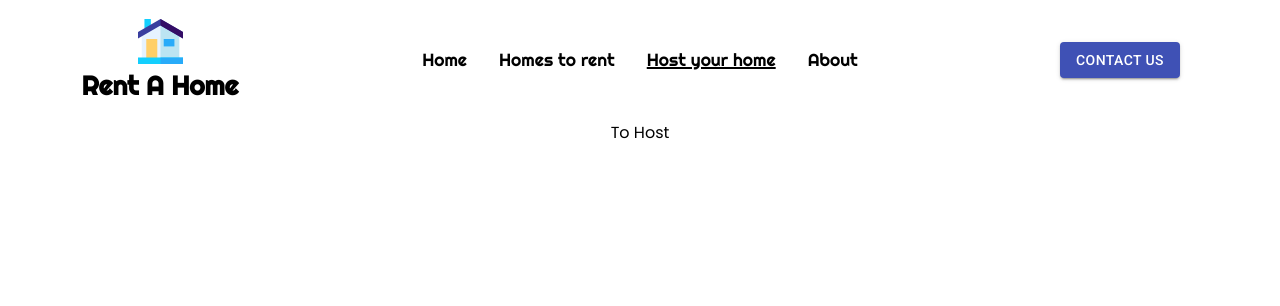
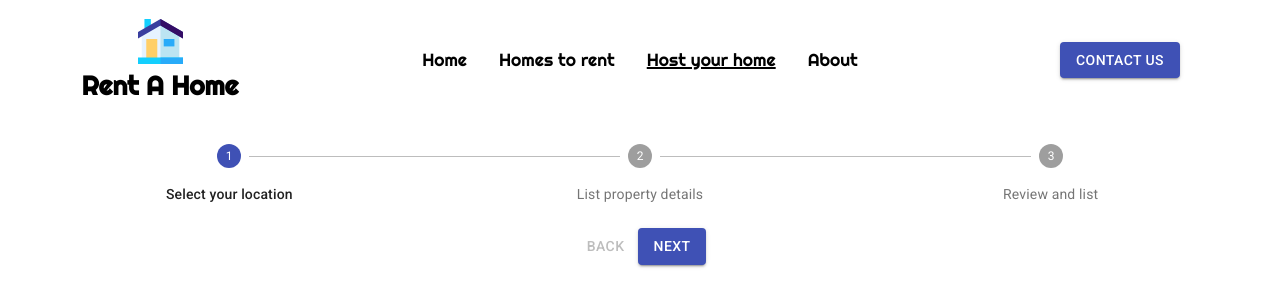
Before and after one commit to HRSArgyropoulos/RentAHome-MaterialUI-React, a React (Create React App) app: page /to-host in a window 1280 px wide. Shown: the top 306 px of the page. Built offline with nearby package versions, Linux system fonts and the light colour scheme.

Commit message:
host stepper

```diff
--- a/src/App.js
+++ b/src/App.js
@@ -7,6 +7,7 @@ import {
 import Navbar from './components/Navbar';
 import Home from './components/Home';
 import Rent from './components/Rent';
+import Host from './components/core/Host';
 
 function App() {
   return (
@@ -21,7 +22,9 @@ function App() {
             <Route path="/to-rent">
               <Rent />
             </Route>
-            <Route path="/to-host">To Host</Route>
+            <Route path="/to-host">
+              <Host />
+            </Route>
             <Route path="/about">About</Route>
             <Route path="/contact-us">Contact Us</Route>
           </Switch>
--- /dev/null
+++ b/src/components/core/Host.js
@@ -0,0 +1,67 @@
+import { React, useState } from 'react';
+import { Stepper, Step, StepLabel, Button } from '@material-ui/core';
+import { makeStyles } from '@material-ui/styles';
+import useStore from '../../store';
+
+const useStyles = makeStyles((theme) => ({
+  root: {
+    width: '100%',
+  },
+}));
+
+const stepLabels = [
+  'Select your location',
+  'List property details',
+  'Review and list',
+];
+
+const Host = () => {
+  const classes = useStyles();
+
+  // stepper index position and actions
+  const activeStep = useStore((state) => state.hostStepper);
+  const nextStep = useStore((state) => state.forwardsStepper);
+  const backStep = useStore((state) => state.backwardsStepper);
+  const resetStepper = useStore((state) => state.resetStepper);
+
+  /* const moveStepper = useStore((state) => state.moveStepper); */
+
+  return (
+    <div className={classes.root}>
+      <Stepper activeStep={activeStep} alternativeLabel>
+        {stepLabels.map((label) => (
+          <Step key={label}>
+            <StepLabel>{label}</StepLabel>
+          </Step>
+        ))}
+      </Stepper>
+      <div>
+        {activeStep === stepLabels.length ? (
+          <div>
+            'All steps completed'
+            <Button
+              onClick={resetStepper}
+              variant="outlined"
+              color="primary">
+              List another property
+            </Button>
+          </div>
+        ) : (
+          <div>
+            <Button disabled={!activeStep} onClick={backStep}>
+              Back
+            </Button>
+            <Button
+              variant="contained"
+              color="primary"
+              onClick={nextStep}>
+              {activeStep < stepLabels.length - 1 ? 'Next' : 'Finish'}
+            </Button>
+          </div>
+        )}
+      </div>
+    </div>
+  );
+};
+
+export default Host;
--- a/src/store.js
+++ b/src/store.js
@@ -37,8 +37,32 @@ const bookingStore = (set) => ({
     set(() => ({
       filteredApartmentsList: apartments,
     })),
+
+  // List apartment (host stepper)
+  hostStepper: 0,
+  forwardsStepper: () =>
+    set((state) => ({
+      hostStepper: state.hostStepper + 1,
+    })),
+  backwardsStepper: () =>
+    set((state) => ({
+      hostStepper: state.hostStepper - 1,
+    })),
+  resetStepper: () =>
+    set(() => ({
+      hostStepper: 0,
+    })),
+  /* moveStepper: (direction) =>
+    set((state) => ({
+      hostStepper:
+        direction === 'forwards'
+          ? state.hostStepper + 1
+          : direction === 'backwards'
+          ? state.hostStepper - 1
+          : 0,
+    })), */
 });
 
-const useStore = create(persist(devtools(bookingStore)));
+const useStore = create(devtools(bookingStore));
 
 export default useStore;
```
